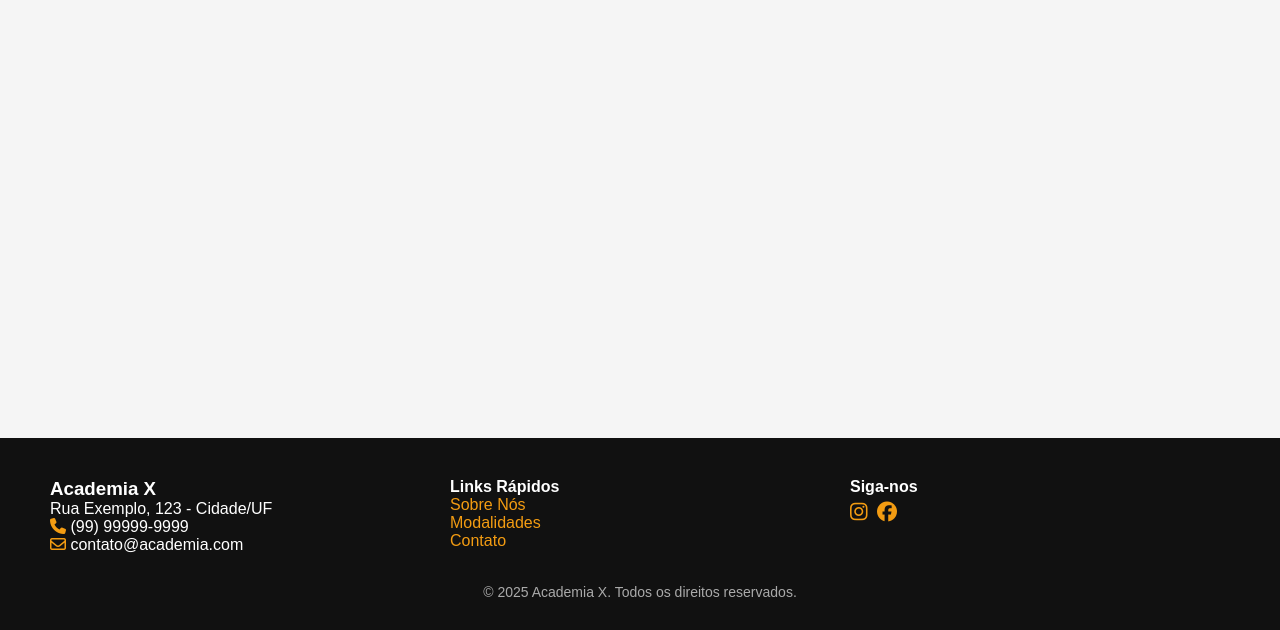
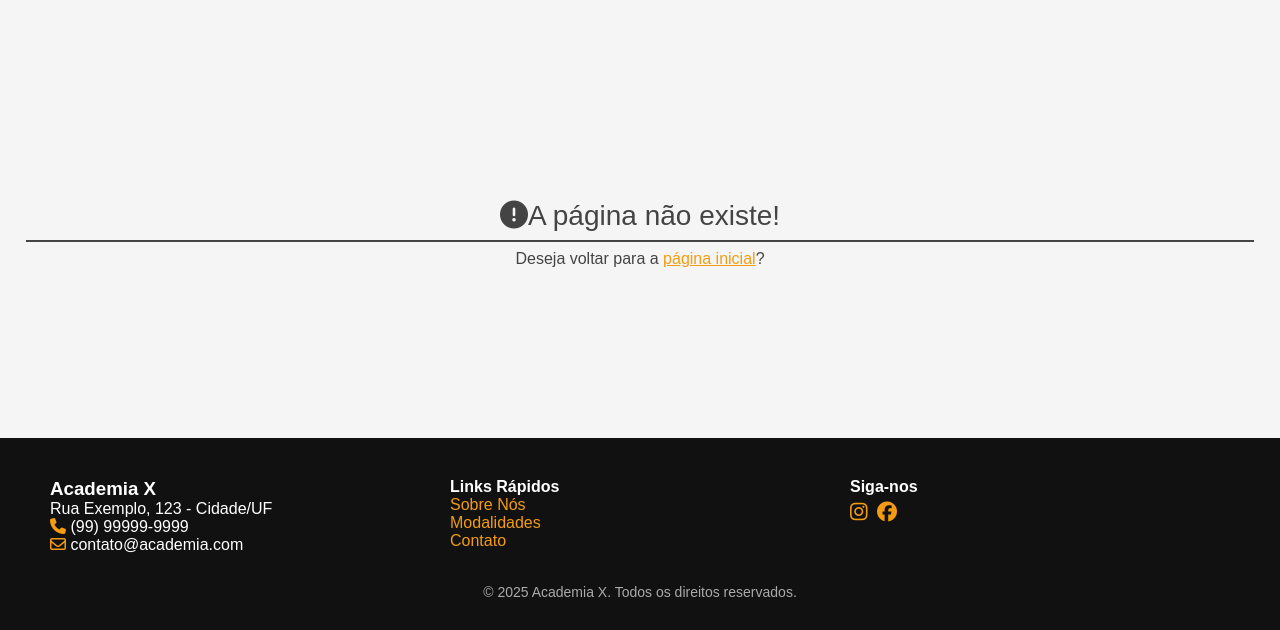
Before and after one commit to Rafaelmv18/Site_Academia, a PHP site: page / in a window 1280 px wide. Shown: the part 170-800 px from the top of the page. Run offline with PHP 8.4, Linux system fonts and the light colour scheme.

Commit message:
error page

```diff
--- a/index.php
+++ b/index.php
@@ -35,6 +35,8 @@
         <?php
             if(file_exists('pages/'.$url.'.php')){
                 include('pages/'.$url.'.php');
+            }else{
+                include('pages/404.php');
             }
         ?>
 
--- /dev/null
+++ b/pages/404.php
@@ -0,0 +1,9 @@
+<section class="erro-404">
+  <div class="center">
+
+    <div class="wraper-404">
+      <h2><i class="fa-solid fa-circle-exclamation"></i></ion-icon>A página não existe!</h2>
+      <p>Deseja voltar para a <a href="?url=infoGeral">página inicial</a>?</p>
+    </div><!--wraper-404-->
+  </div><!--center-->
+</section>
--- a/style/home.css
+++ b/style/home.css
@@ -91,6 +91,42 @@ nav .sub_menu li a:hover {
     color: #f39c12;
 }
 
+/* Error*/
+
+
+section.erro-404 h2{
+  text-align: center;
+  color: #444;
+  font-weight: 400;
+  font-size: 28px;
+  padding: 8px;
+  border-bottom: 2px solid #444;
+}
+
+section.erro-404 p{
+  margin-top: 8px;
+  text-align: center;
+  font-size: 16px;
+  color: #444;
+  font-weight: 300;
+}
+
+section.erro-404 a{
+  color: #f39c12;
+}
+
+.wraper-404{
+  transform: translate(-50%,-50%);
+  -ms-transform: translate(-50%,-50%);
+  width: 100%;
+  left: 50%;
+  padding: 0 2%;
+  max-width: 1280px;
+  text-align: center;
+  position: absolute;
+  top: 50%;
+}
+
 /* Footer */
 
 footer {
--- a/style/infoGeral.css
+++ b/style/infoGeral.css
@@ -1,6 +1,7 @@
 body{
     background-color: white;
 }
+
 .sobre {
     padding: 50px 20px;
     max-width: 1000px;
@@ -11,14 +12,14 @@ body{
 .sobre h2 {
     font-size: 28px;
     margin-bottom: 20px;
-    color: white;
+    color: #111;
 }
 
 .sobre p {
     font-size: 18px;
     line-height: 1.6;
     margin-bottom: 15px;
-    color: whitesmoke;
+    color: #444;
     text-align: justify;
 }
 
```
